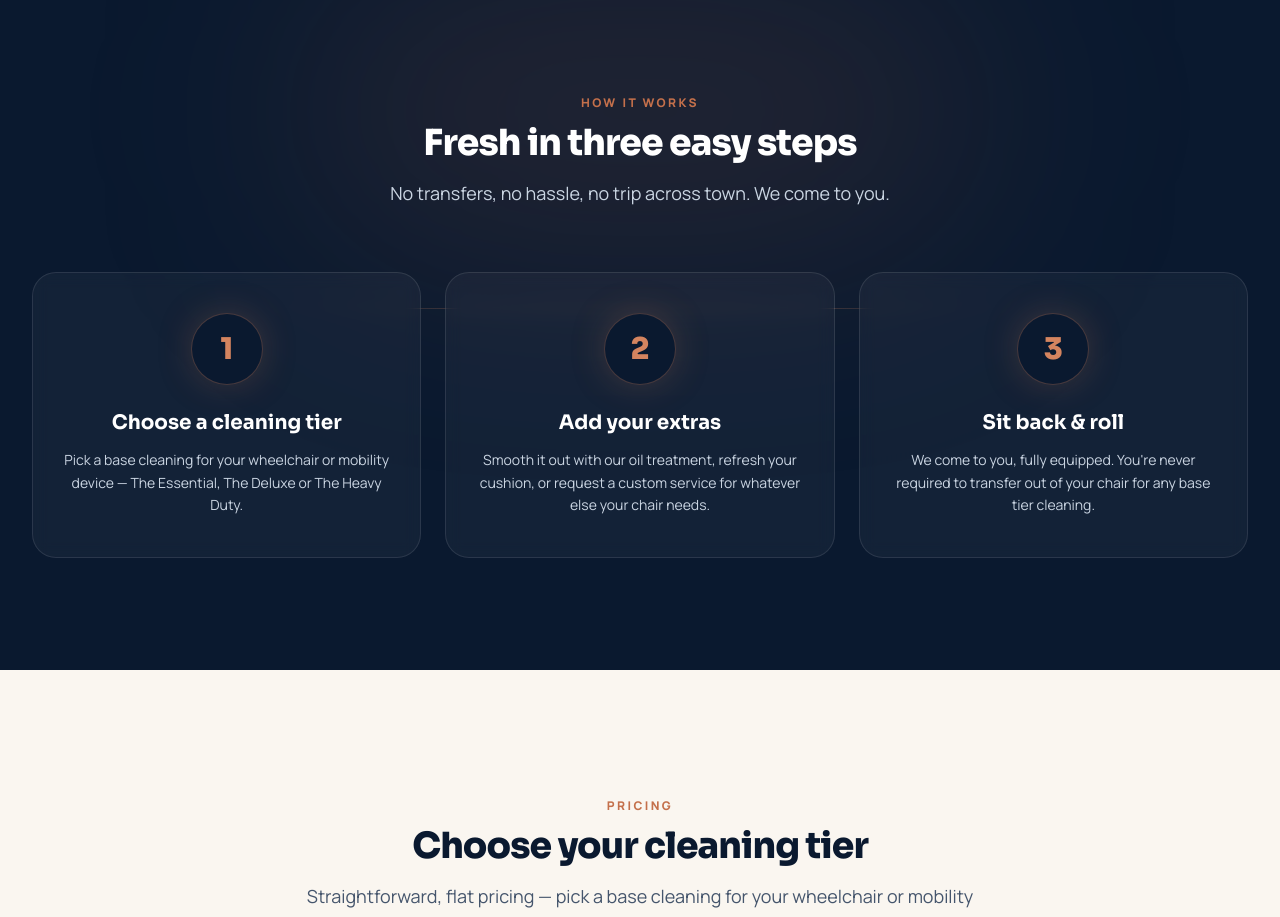
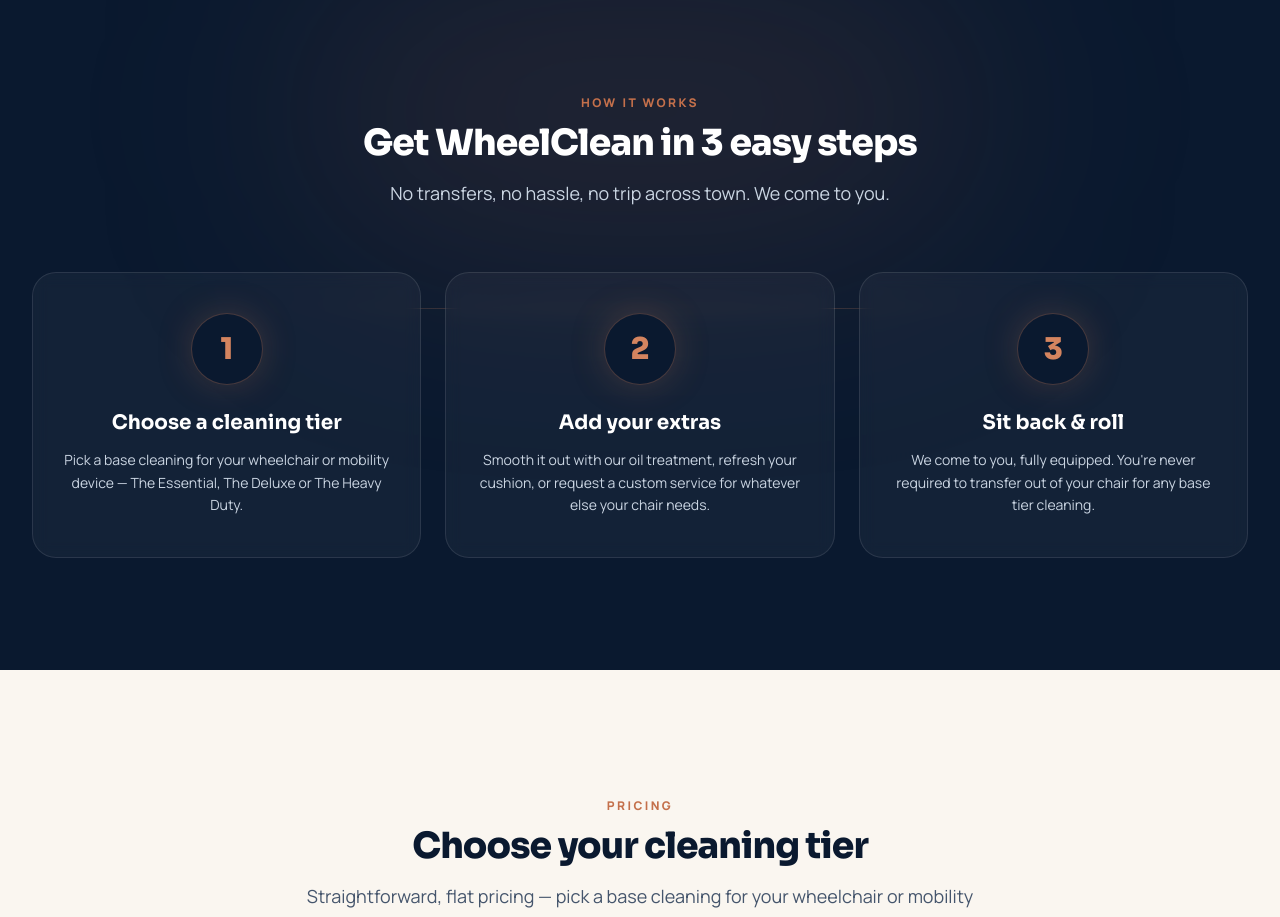
Before and after one commit to rahulksinha95/wheelcleandfw, a Next.js app: page / in a window 1280 px wide. Shown: the part 980-1897 px from the top of the page. Built offline with nearby package versions, Linux system fonts and the light colour scheme.

Commit message:
Update how-it-works.tsx

```diff
--- a/src/components/how-it-works.tsx
+++ b/src/components/how-it-works.tsx
@@ -16,7 +16,7 @@ export default function HowItWorks() {
         <SectionHeading
           dark
           eyebrow="How It Works"
-          title="Fresh in three easy steps"
+          title="Get WheelClean in 3 easy steps"
           subtitle="No transfers, no hassle, no trip across town. We come to you."
         />
 
```
